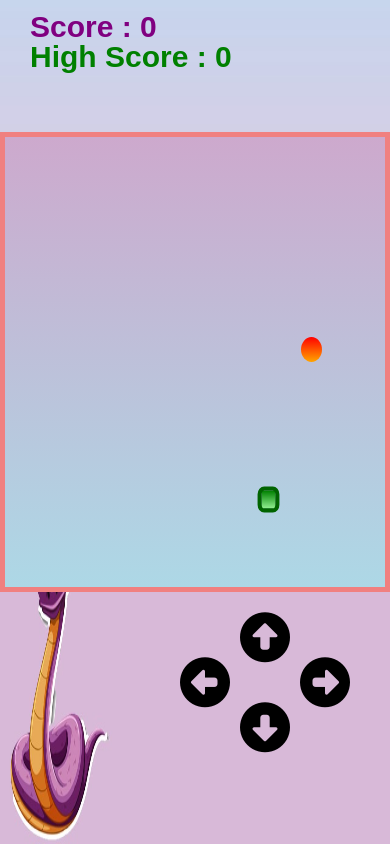
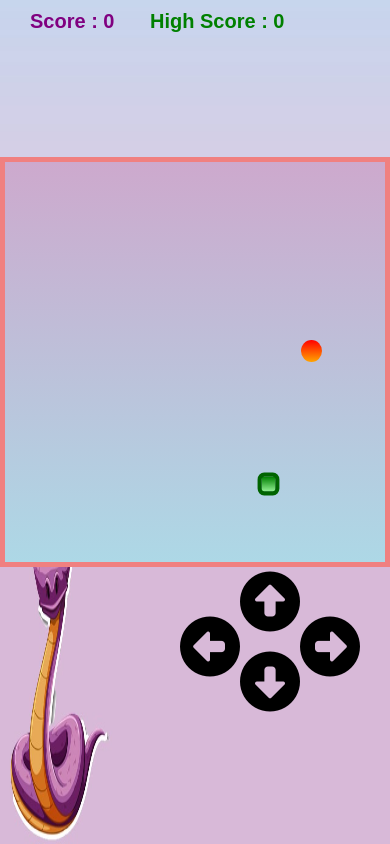
Before and after one commit to RaviMadhukar/DoDo, a plain HTML site: page snake.html in a window 390 px wide. Drawn offline with Linux system fonts and the light colour scheme.

Commit message:
mobile users modification

```diff
--- a/design.css
+++ b/design.css
@@ -88,7 +88,7 @@
         display: block;
         position: absolute;
         color: transparent white;
-        font-size: 50px;
+        font-size: 60px;
         cursor: pointer;
     }
 
@@ -112,3 +112,35 @@
         margin-left: -150px;
     }
 }
+
+@media screen and (max-width:450px) {
+    #board {
+        height: 400px;
+    }
+
+    #scoreBox {
+        font-size: 20px;
+    }
+
+    #hiscoreBox {
+        font-size: 20px;
+        top: 10px;
+        left: 150px;
+    }
+
+    #upp {
+        margin-top: 150px;
+    }
+
+    #leftt {
+        margin-top: 195px;
+    }
+
+    #rightt {
+        margin-top: 195px;
+    }
+
+    #downn {
+        margin-top: 230px;
+    }
+}
```
